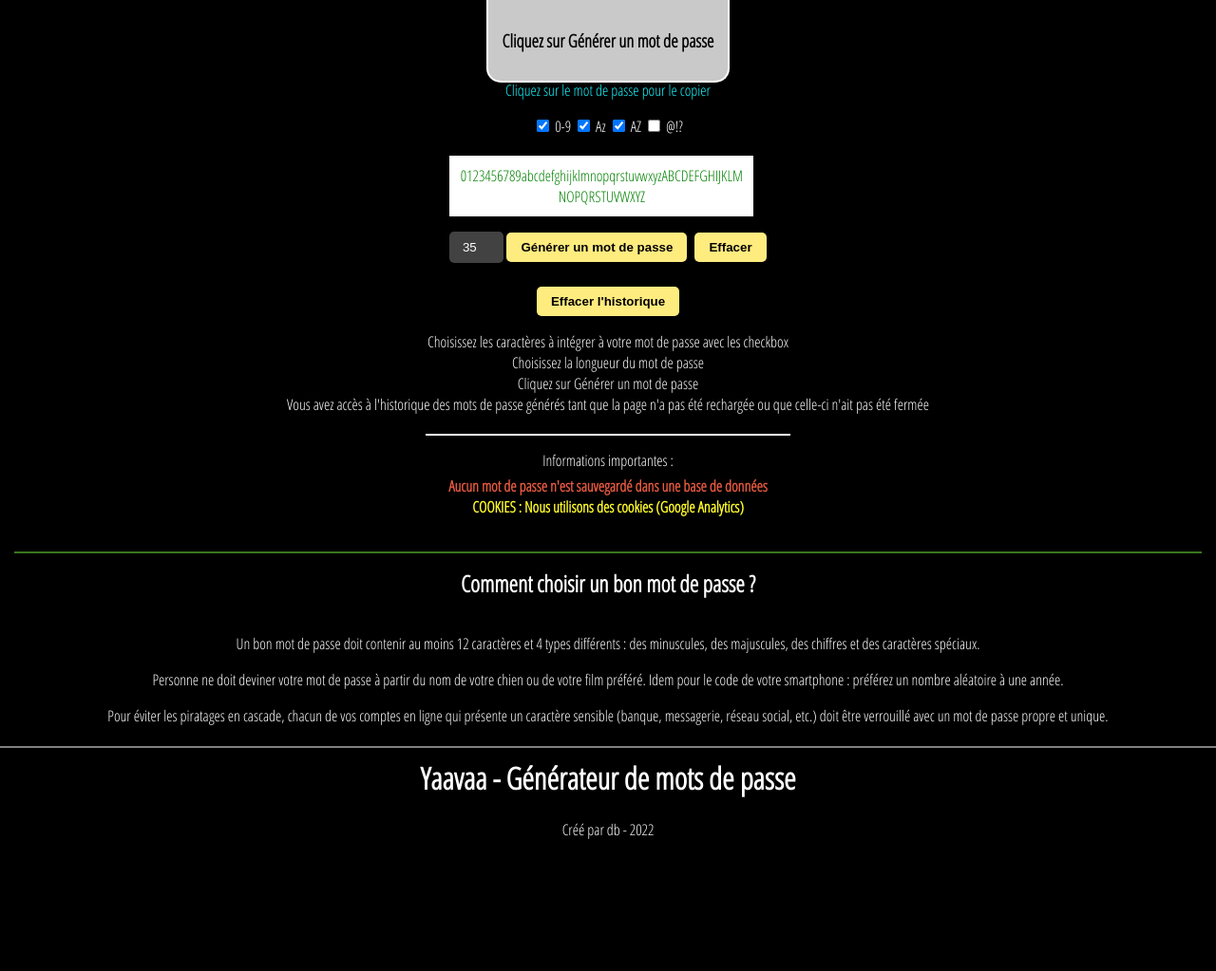
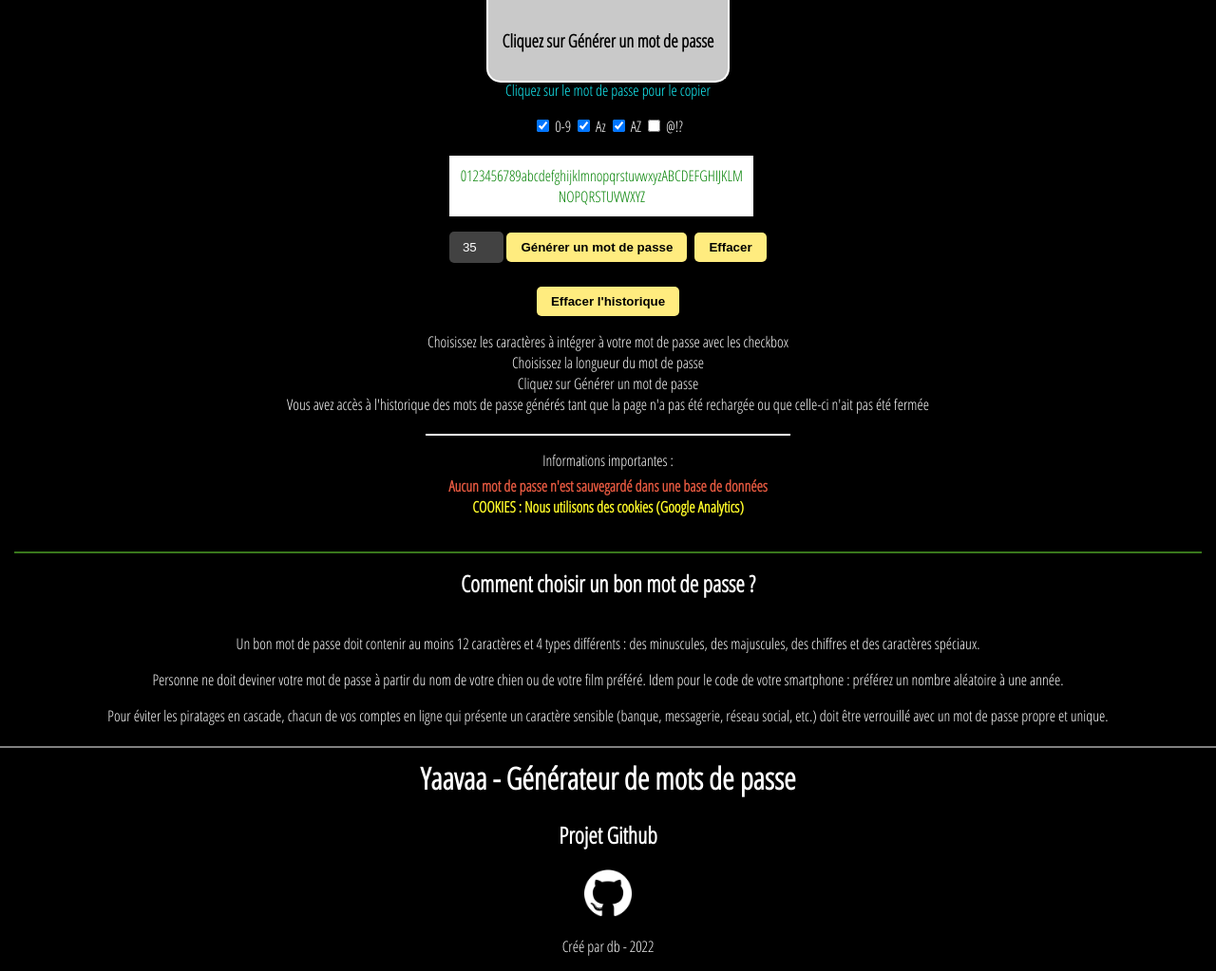
Before and after one commit to David-bod/Yaavaa, a plain HTML site: page index.html in a window 1280 px wide. Shown: the whole page at 95% size. Before the commit the page ends 885 px from the top, so only its background shows below. Drawn offline with Linux system fonts and the light colour scheme.

Commit message:
1.0.0
V 1.0.0

```diff
--- a/index.html
+++ b/index.html
@@ -60,7 +60,13 @@
     </article>
     <footer>
         <h1>Yaavaa - Générateur de mots de passe</h1>
-        <a href="https://davidbodineau.fr" rel="noreferrer" target="_">Créé par db - 2022</a>
+        <div style="margin-bottom: 15px;">
+            <h2 style="color: white;">Projet Github</h2>
+            <a href="https://github.com/David-bod/Yaavaa" rel="noreferrer" target="_blank" title="Projet Yaavaa">
+            <img src="/src/img/GitHub-Mark-Light-120px-plus.png" alt="Projet Github" title="Projet Githun" height="50px" width="50px">
+            </a>
+        </div>
+        <a style="padding-bottom: 15px;" href="https://davidbodineau.fr" rel="noreferrer" target="_blank">Créé par db - 2022</a>
     </footer>
 
 </body>
```
Also changed, not shown: src/img/GitHub-Mark-Light-120px-plus.png (added), 1 other file.
